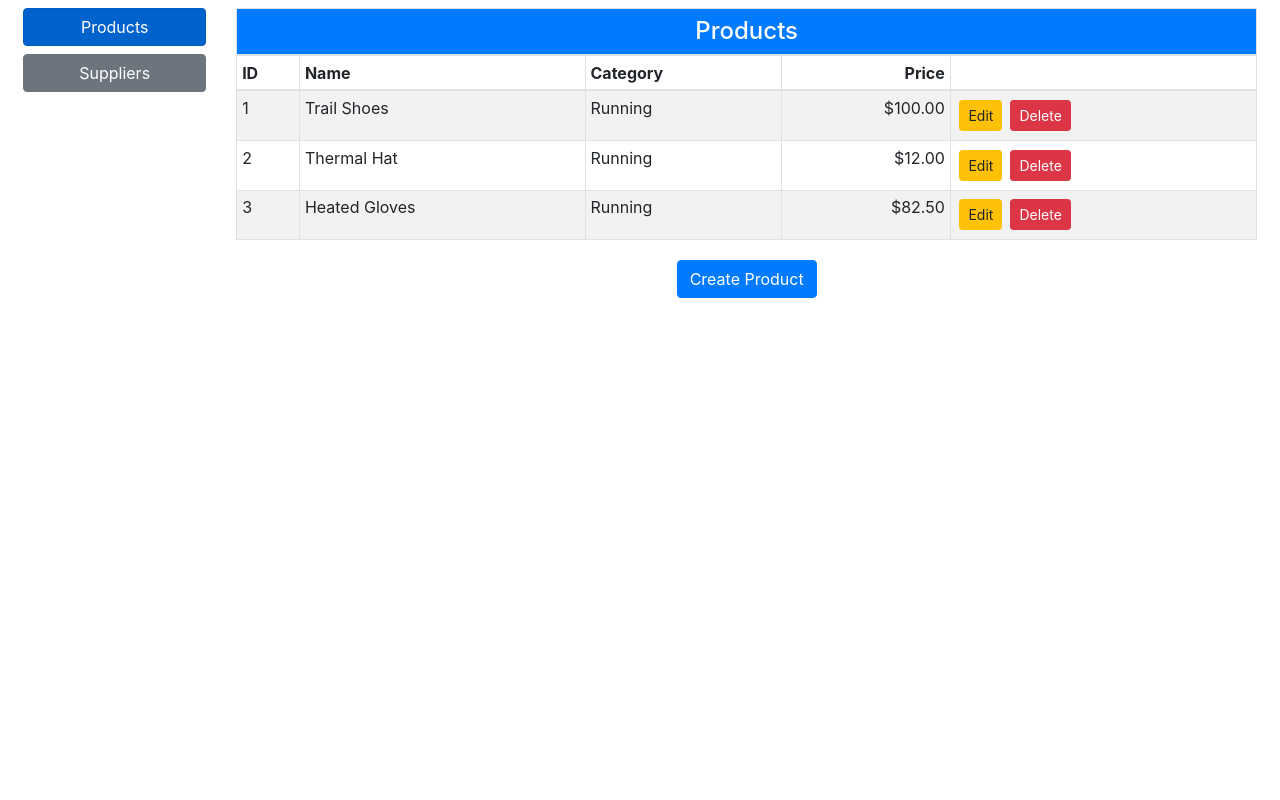
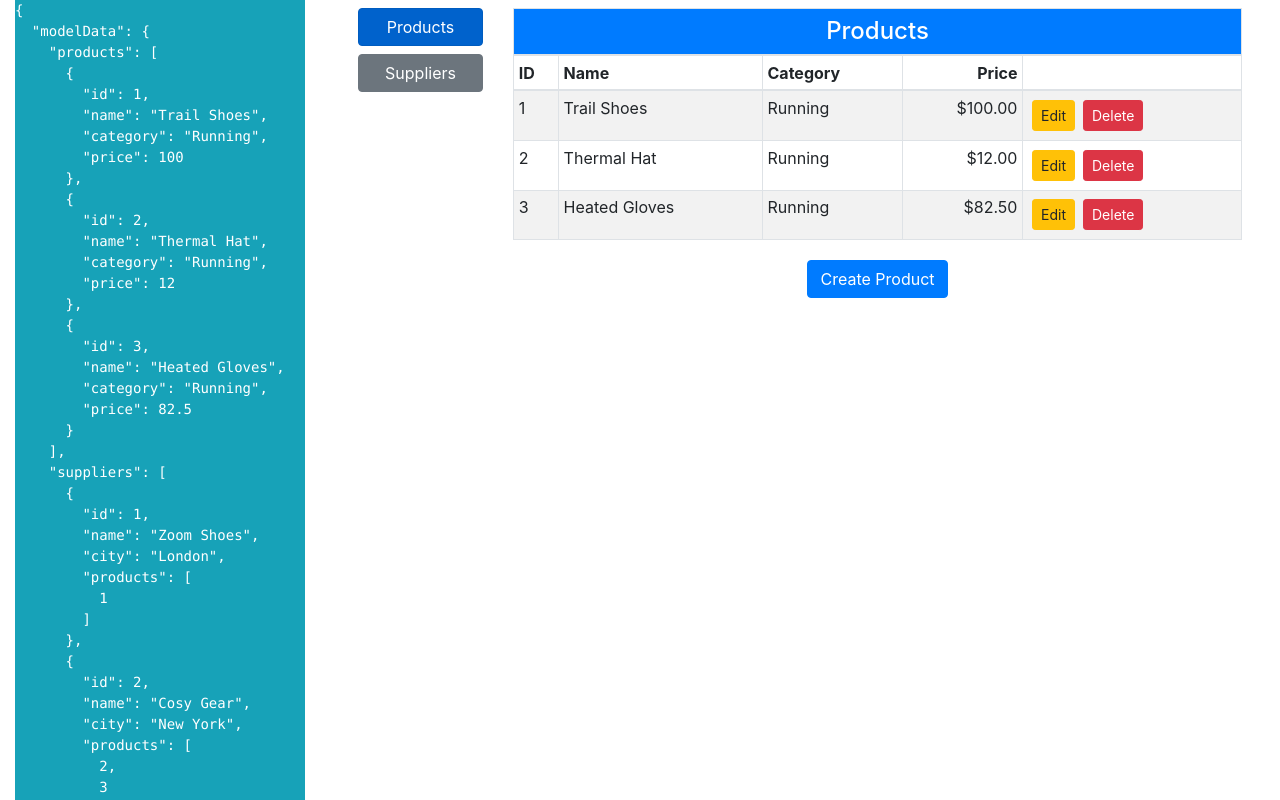
Before and after one commit to flowsgreen/productapp, a React (Create React App) app: page / in a window 1280 px wide. Shown: the top 800 px of the page. Built offline with nearby package versions, Linux system fonts and the light colour scheme.

Commit message:
20.2.1 Obtaining the Data Store State

```diff
--- a/src/App.js
+++ b/src/App.js
@@ -4,16 +4,26 @@ import dataStore from "./store";
 import { Selector } from "./Selector";
 import { ProductDisplay } from "./ProductDisplay";
 import { SupplierDisplay } from "./SupplierDisplay";
+import { StoreAccess } from "./store/StoreAccess";
 
 export default class App extends Component {
   render() {
     return (
+      <div className="container-fluid">
+        <div className="row">
+          <div className="col-3">
+            <StoreAccess store={dataStore} />
+          </div>
+          <div className="col">
             <Provider store={dataStore}>
               <Selector>
                 <ProductDisplay name="Products" />
                 <SupplierDisplay name="Suppliers" />
               </Selector>
             </Provider>
+          </div>
+        </div>
+      </div>
     );
   }
 }
--- /dev/null
+++ b/src/store/StoreAccess.js
@@ -0,0 +1,13 @@
+import React, { Component } from "react";
+
+export class StoreAccess extends Component {
+  render() {
+    return (
+      <div className="bg-info">
+        <pre className="text-white">
+          {JSON.stringify(this.props.store.getState(), null, 2)}
+        </pre>
+      </div>
+    );
+  }
+}
```
Lines whose indentation alone changed are shown as unchanged.
